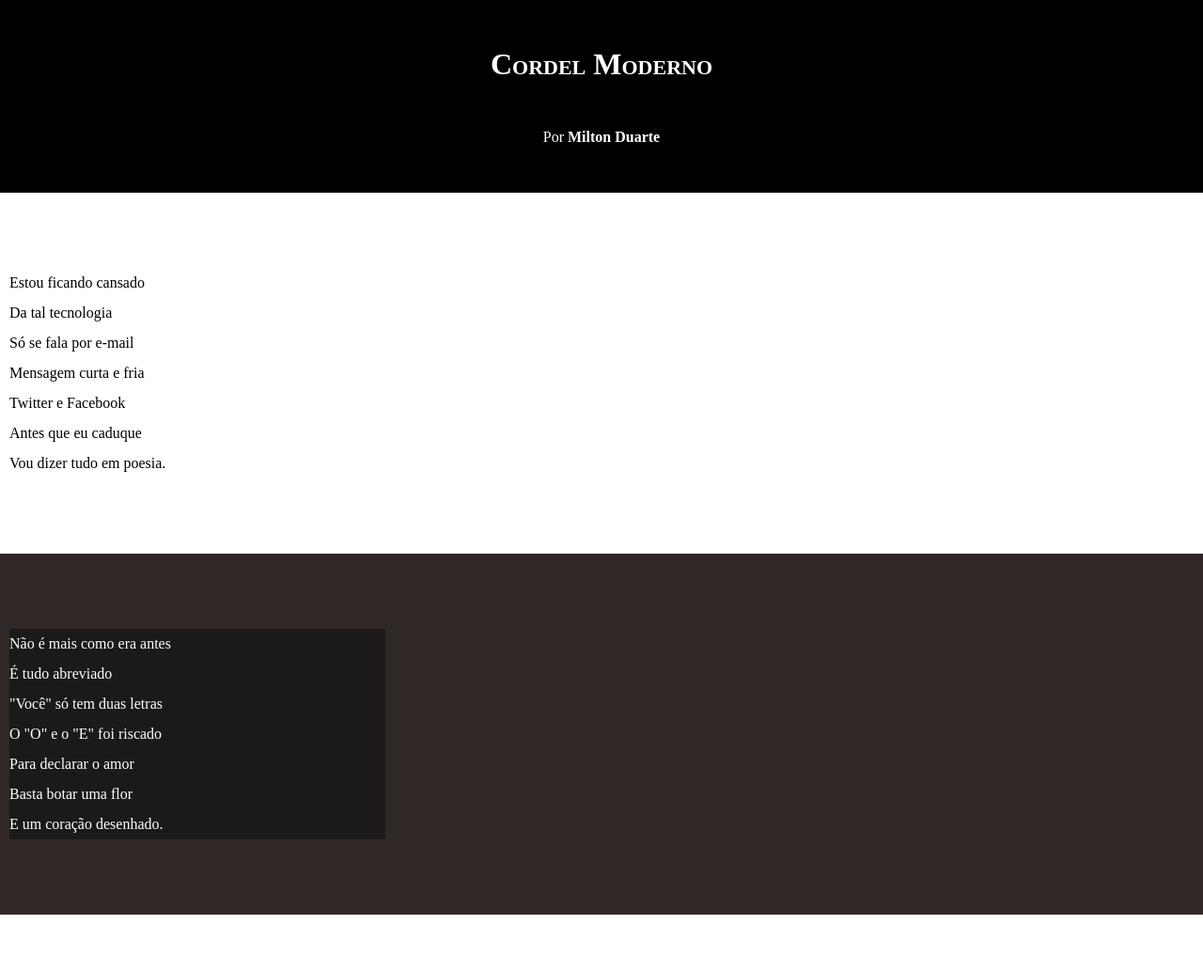
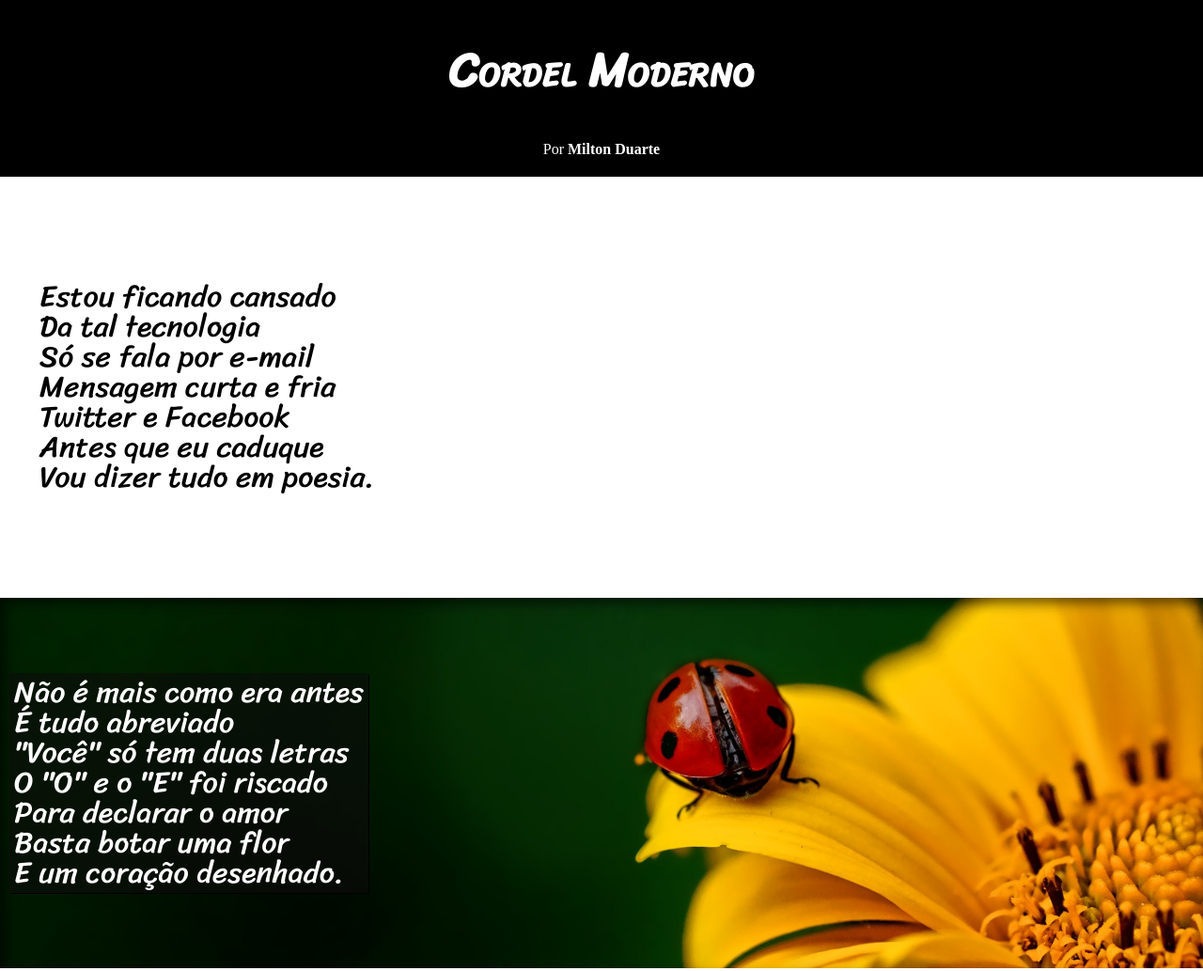
Before and after one commit to domingoscf/projeto_cordels, a plain HTML site: page index.html in a window 1280 px wide. Shown: the top 1033 px of the page at 94% size. Drawn offline with Linux system fonts and the light colour scheme; a web font is replaced by a local one.

Commit message:
projeto concluido

```diff
--- a/index.html
+++ b/index.html
@@ -28,7 +28,7 @@
 
 
 
-    <section class="image">
+    <section class="image" id="image01">
         <p>
             Não é mais como era antes <br>
             É tudo abreviado <br>
@@ -65,7 +65,7 @@
 
 
 
-    <section class="image">
+    <section class="image" id="image02">
         <p>
             Tenho saudade das cartas <br>
             Escritas com a própria mão <br>
--- a/style.css
+++ b/style.css
@@ -1,23 +1,36 @@
 @charset "UTF-8";
+@import url('https://fonts.googleapis.com/css2?family=Fasthand&family=Island+Moments&family=Lato:ital,wght@0,100;0,300;0,700;1,100;1,700&family=Open+Sans:ital,wght@0,300;0,400;1,300&family=Passion+One:wght@700&family=Sriracha&display=swap');
+:root{
+    --fonte1:  Verdana, Geneva, Tahoma, sans-serif;
+    --fonte2: 'Passion One', cursive;
+    --fonte3: 'Sriracha', cursive
+}
 *{
     margin: 0px;
     padding: 0px;
+
 }
 html, body{
     min-height: 100vh;
     background-color: darkgray;
+    font-weight: var(--fonte1);
 }
 header{
     background-color: black;
     color: white;
     text-align: center;
+    background-attachment: fixed;
 }
 header h1{
-    padding: 50px;
+    padding: 30px;
     font-variant: small-caps;
+    font-family: 'Sriracha', cursive;
+    font-size: 4vw;
+    background-attachment: fixed;
 }
 header p{
-    padding-bottom: 50px;
+    padding-bottom: 20px;
+    background-attachment: fixed;
 }
 a{
     color: white;
@@ -29,23 +42,47 @@ a:hover{
     color: greenyellow;
     transition: 2s;
 }
+p{
+    margin: auto;
+}
 section{
     padding-top: 10vh;
     padding-bottom: 10vh;
-    line-height: 2em;
+    line-height: 1em;
     padding-left: 10px;
+    font-family: var(--fonte3);
+    font-size: 2.5vw;
+
+}
+section > p{
+    padding: 1em;
 }
 section.normal{
     background-color: white;
 }
 section.image p{
-    background-color: rgb(27, 25, 25);
-    width: 400px;
+    background-color: rgba(12, 11, 11, 0.589);
+    display: inline-block;
     border-radius: 2px;
+    padding: 5px;
+    box-shadow: 1px 1px 0px black;
 }
 section.image{
-    background-color: rgb(48, 39, 39);
+    background-color: rgba(80, 63, 63, 0.322);
     color: white;
+    box-shadow: inset 6px 6px 13px 0px rgba(0, 0, 0, 0.575);
+    background-attachment: fixed;
+}
+section#image01{
+background-image: url('imagens/background001.jpg');
+background-position: right center;
+background-size: cover;
+
+}
+section#image02{
+background-image: url('imagens/background002.jpg');
+background-size: cover;
+
 }
 footer{
     background-color: black;
```
